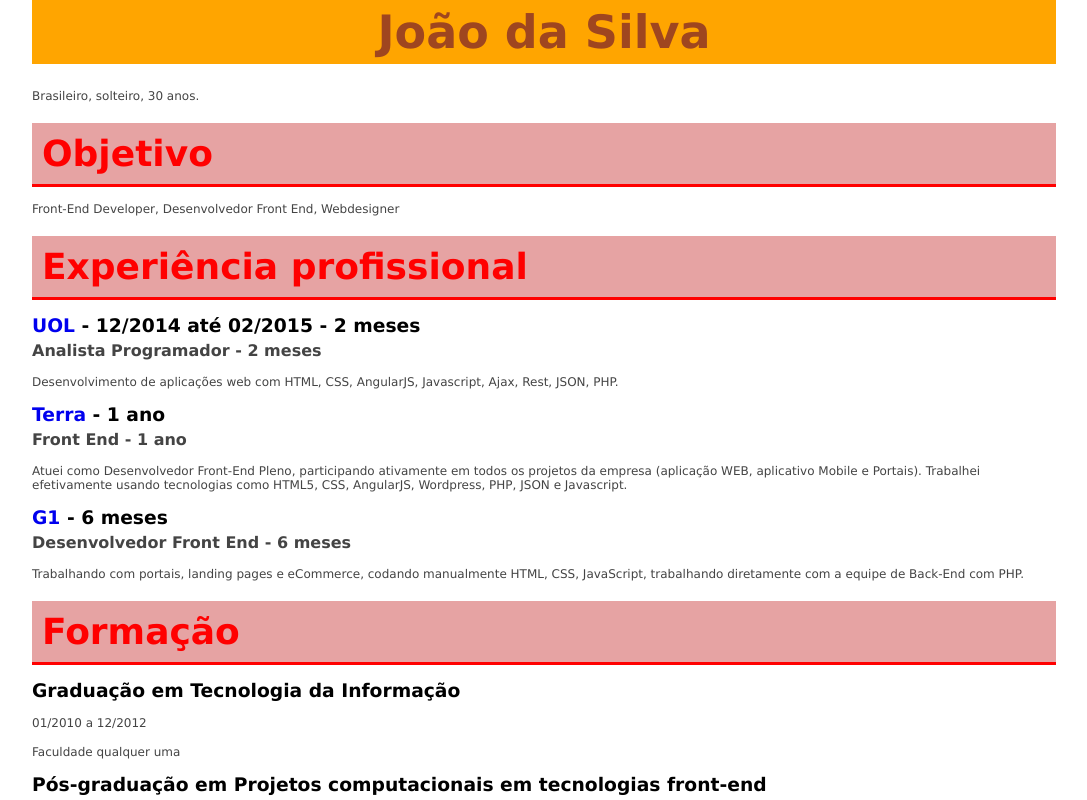
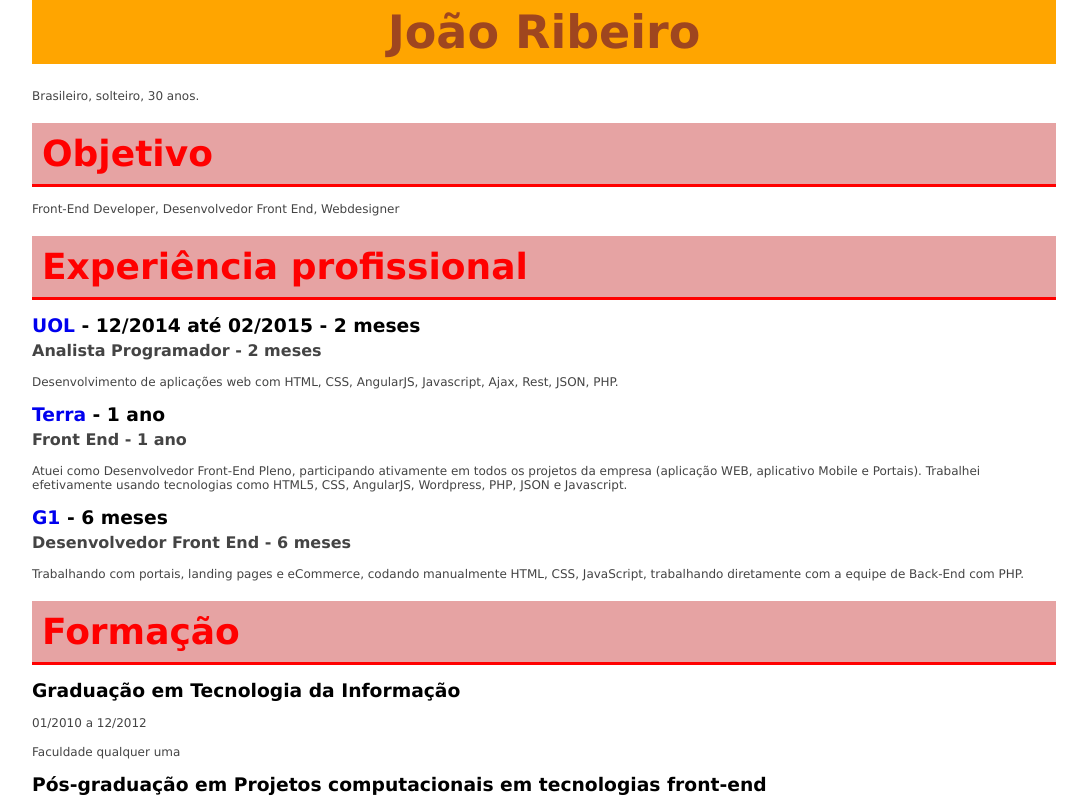
Before and after one commit to pereira-alves/Material-De-Estudo, a plain HTML site: page Cursos Extras/Html5-CSS-JS/ArquivosAula/07_curriculum.html in a window 1280 px wide. Shown: the top 800 px of the page, without its empty margins (96-1183 px from the left). Drawn offline with Linux system fonts and the light colour scheme.

Commit message:
Update 07_curriculum.html

```diff
--- a/Cursos Extras/Html5-CSS-JS/ArquivosAula/07_curriculum.html
+++ b/Cursos Extras/Html5-CSS-JS/ArquivosAula/07_curriculum.html
@@ -66,7 +66,7 @@
         </style>
     </head>
     <body>
-        <h1>João da Silva</h1>
+        <h1>João Ribeiro</h1>
         <p>Brasileiro, solteiro, 30 anos.</p>
         <h2>Objetivo</h2>
         <p>Front-End Developer, Desenvolvedor Front End, Webdesigner</p>
```
